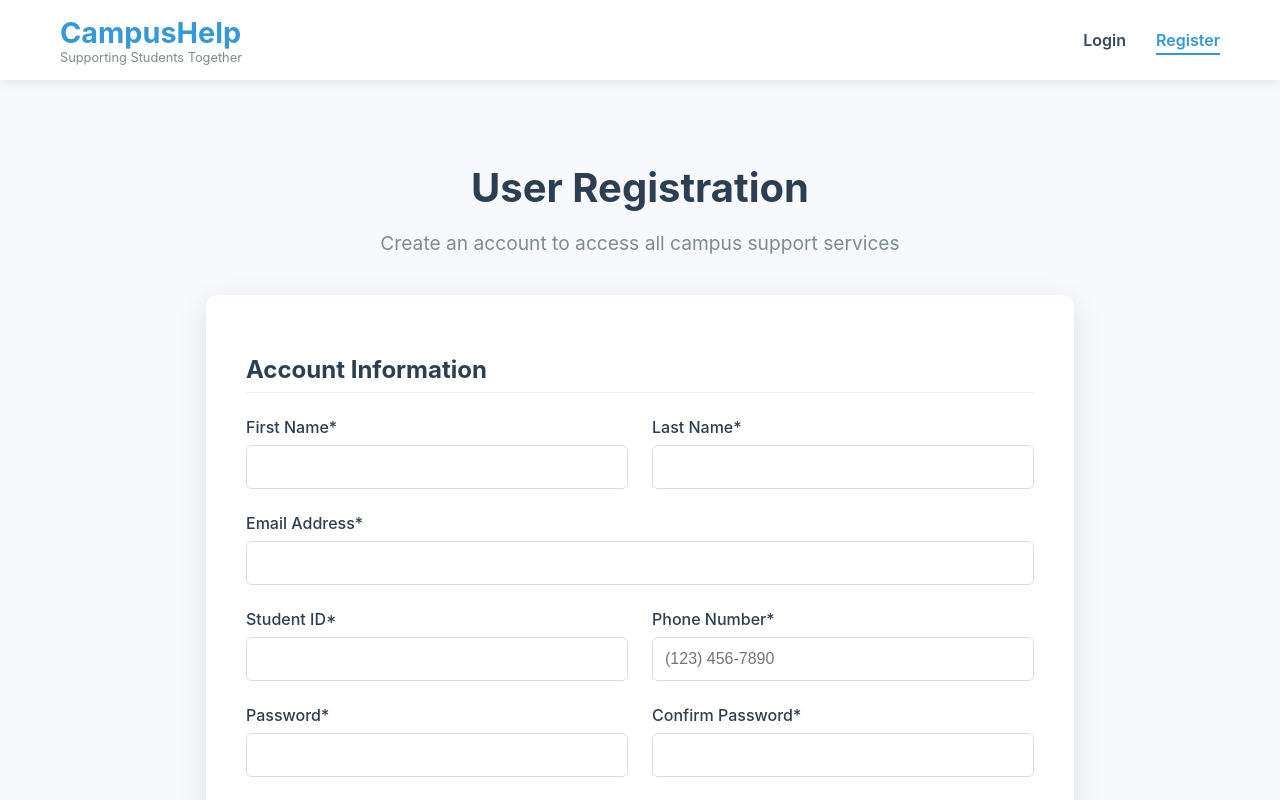
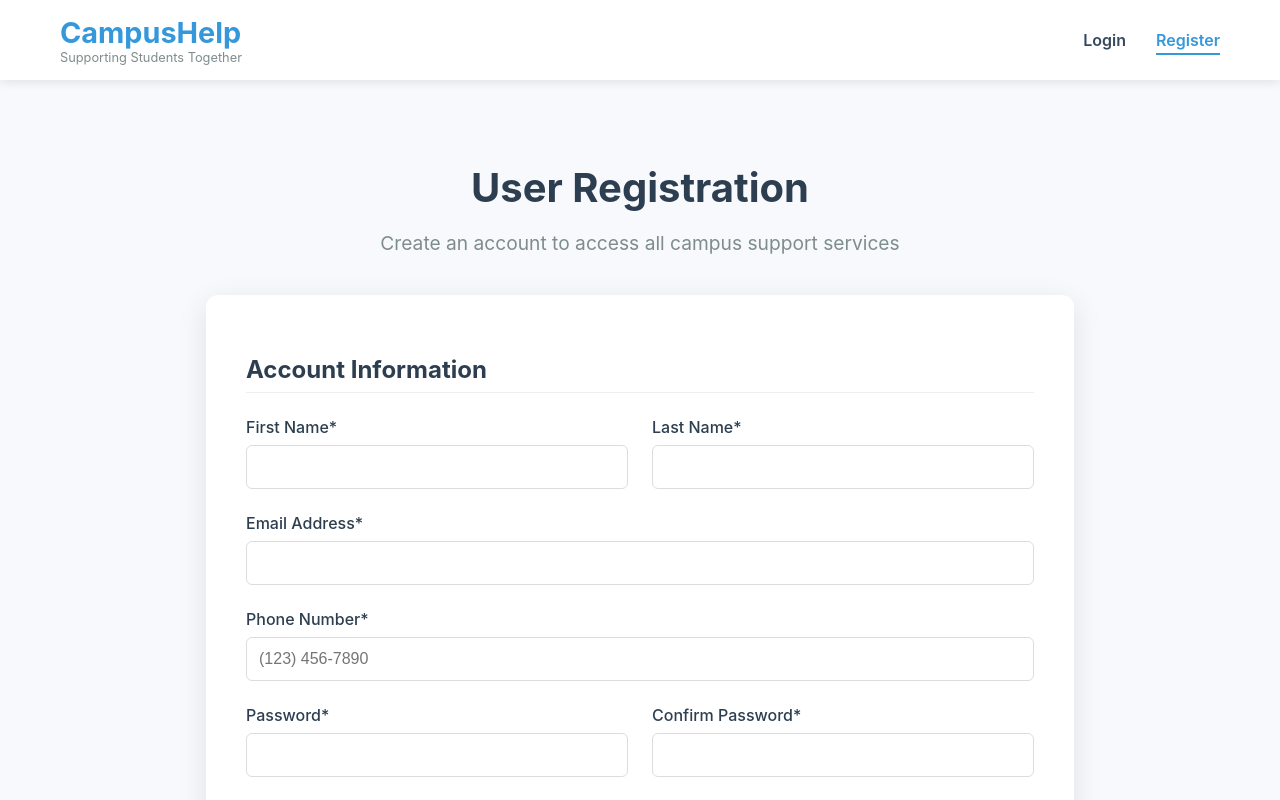
Before and after one commit to Y-ZER0/CampusHelp, a React (Create React App) app: page /patient-mode#/register in a window 1280 px wide. Shown: the top 800 px of the page. Built offline with nearby package versions, Linux system fonts and the light colour scheme.

Commit message:
Description of changes

```diff
--- a/src/components/UserRegistration.jsx
+++ b/src/components/UserRegistration.jsx
@@ -10,7 +10,6 @@ const UserRegistration = () => {
     email: '',
     password: '',
     confirmPassword: '',
-    studentId: '',
     phone: '',
     agreeTerms: false,
   });
@@ -33,7 +32,6 @@ const UserRegistration = () => {
     if (!formData.firstName.trim()) newErrors.firstName = 'First name is required';
     if (!formData.lastName.trim()) newErrors.lastName = 'Last name is required';
     if (!formData.email.trim()) newErrors.email = 'Email is required';
-    if (!formData.studentId.trim()) newErrors.studentId = 'Student ID is required';
     if (!formData.phone?.trim()) newErrors.phone = 'Phone number is required';
 
     // Email validation
@@ -84,7 +82,6 @@ const UserRegistration = () => {
         firstName: formData.firstName,
         lastName: formData.lastName,
         email: formData.email,
-        studentId: formData.studentId,
         phone: formData.phone,
         isLoggedIn: true
       }));
@@ -155,20 +152,6 @@ const UserRegistration = () => {
               {errors.email && <div className="error-message">{errors.email}</div>}
             </div>
 
-            <div className="form-row">
-              <div className="form-group">
-                <label htmlFor="studentId">Student ID*</label>
-                <input
-                  type="text"
-                  id="studentId"
-                  name="studentId"
-                  value={formData.studentId}
-                  onChange={handleChange}
-                  className={errors.studentId ? 'error' : ''}
-                />
-                {errors.studentId && <div className="error-message">{errors.studentId}</div>}
-              </div>
-
             <div className="form-group">
               <label htmlFor="phone">Phone Number*</label>
               <input
@@ -181,7 +164,6 @@ const UserRegistration = () => {
                 className={errors.phone ? 'error' : ''}
               />
               {errors.phone && <div className="error-message">{errors.phone}</div>}
-              </div>
             </div>
 
             <div className="form-row">
```
Lines whose indentation alone changed are shown as unchanged.
